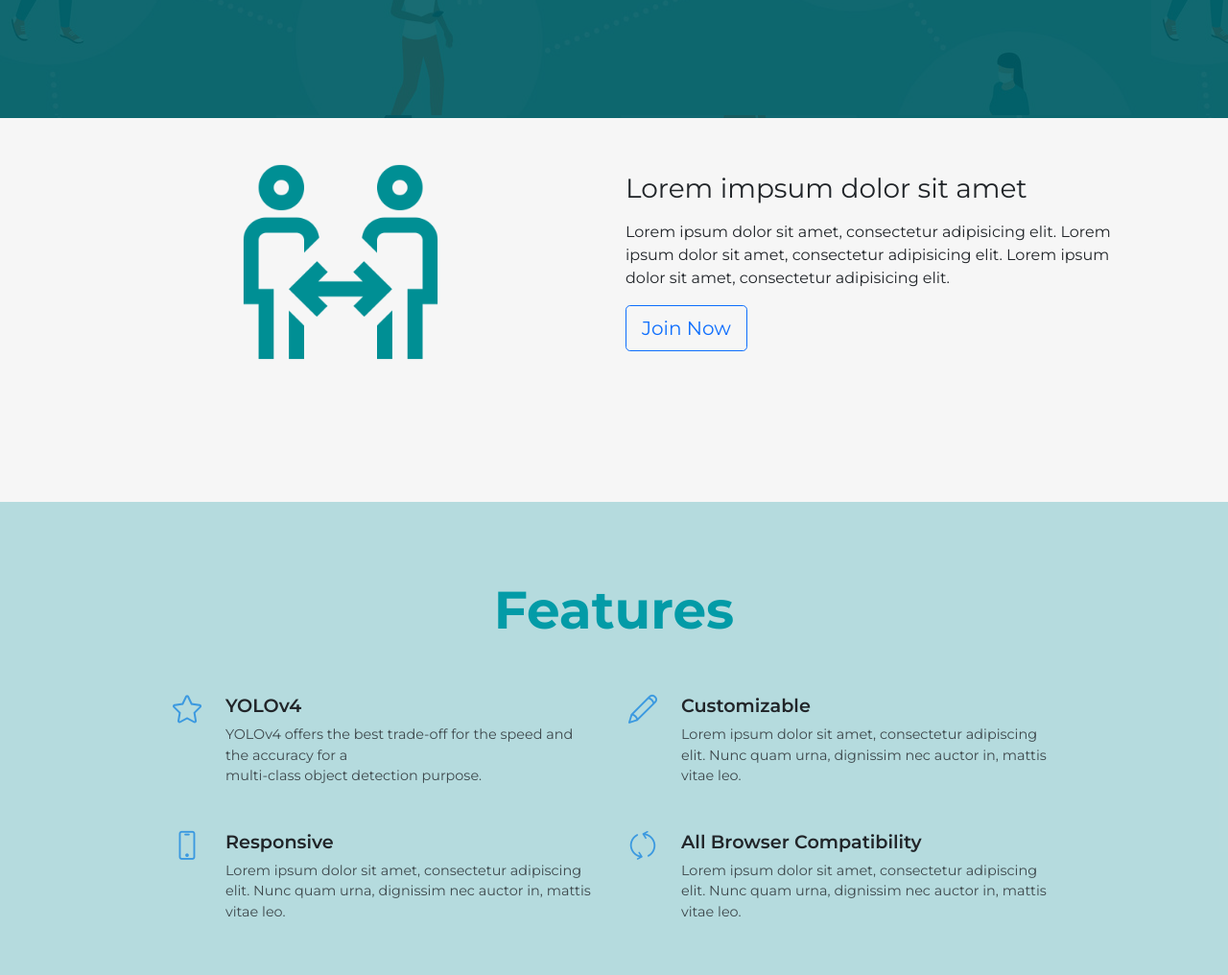
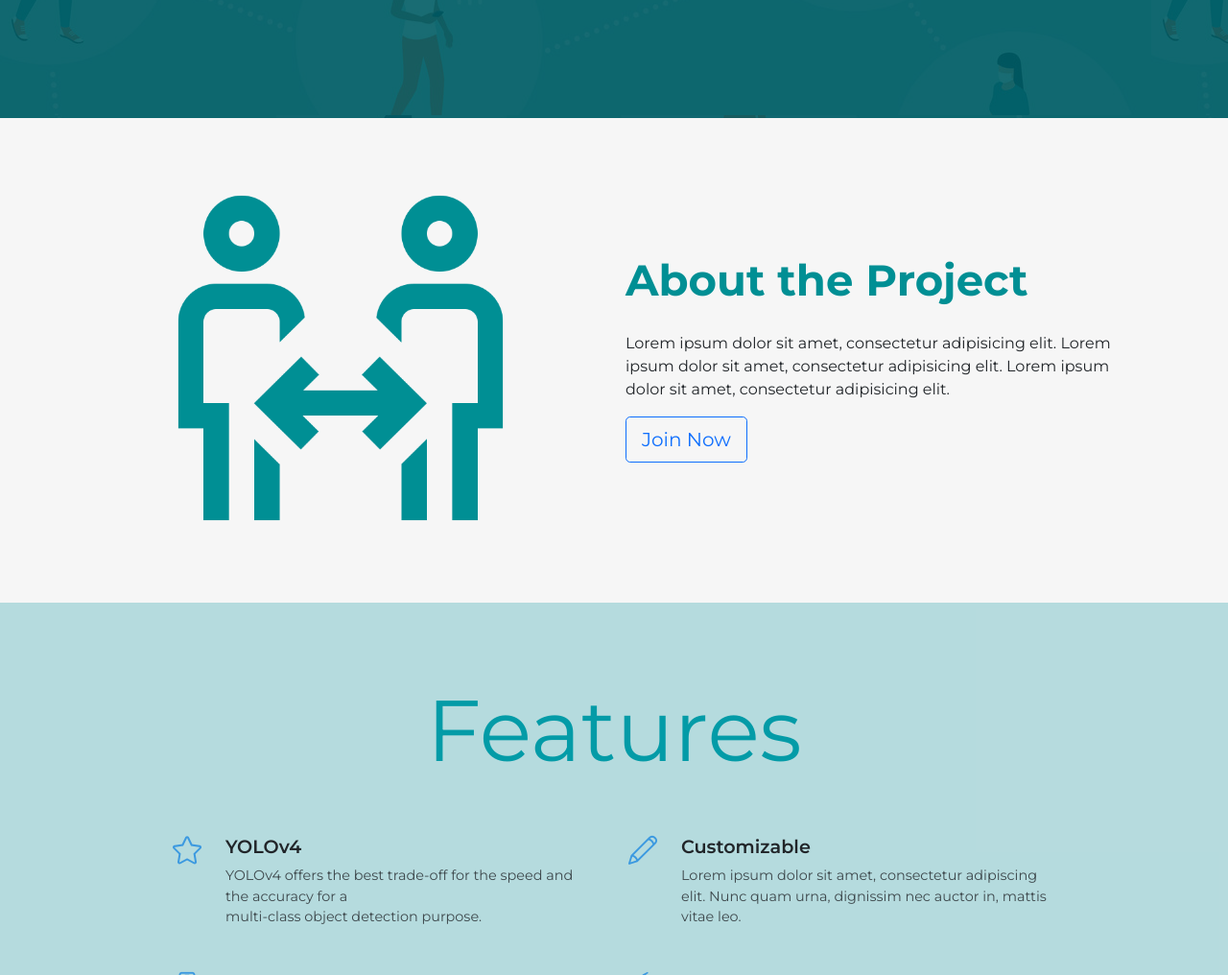
Before and after one commit to aakashmattoo/De-Socialize, a plain HTML site: page website/index.html in a window 1280 px wide. Shown: the part 637-1653 px from the top of the page at 96% size. Drawn offline with nearby package versions, Linux system fonts and the light colour scheme; some packages are replaced by stand-ins of ours; a script that the page names is missing; a web font is replaced by a local one.

Commit message:
third commit
added more features to the website!

```diff
--- a/website/index.html
+++ b/website/index.html
@@ -7,6 +7,11 @@
     <title>De - Socialize</title>
     <meta property="og:type" content="website">
     <meta property="og:image" content="assets/img/distance.png">
+    <link rel="icon" type="image/png" sizes="512x512" href="assets/img/distance.png">
+    <link rel="icon" type="image/png" sizes="512x512" href="assets/img/distance.png">
+    <link rel="icon" type="image/png" sizes="512x512" href="assets/img/distance.png">
+    <link rel="icon" type="image/png" sizes="512x512" href="assets/img/distance.png">
+    <link rel="icon" type="image/png" sizes="512x512" href="assets/img/distance.png">
     <link rel="stylesheet" href="assets/bootstrap/css/bootstrap.min.css">
     <link rel="stylesheet" href="https://fonts.googleapis.com/css?family=Montserrat:400,400i,700,700i,600,600i">
     <link rel="stylesheet" href="https://fonts.googleapis.com/css?family=ABeeZee">
@@ -39,12 +44,12 @@
                 <p style="color: rgb(166,236,241);font-family: 'Advent Pro', sans-serif;font-size: 23px;height: 53.8px;">a social distancing tool</p><button class="btn btn-outline-light btn-lg" data-aos="fade-left" type="button" style="height: 43.6px;margin: 0px;font-size: 16px;padding-right: 8;padding-left: 8;">Learn More</button>
             </div>
         </section>
-        <section class="clean-block clean-info dark">
+        <section class="clean-block clean-info dark" style="padding: 0px 0px 5px;">
             <div class="container">
-                <div class="row align-items-center">
-                    <div class="col-md-6" style="text-align: center;"><img class="img-thumbnail" src="assets/img/distance.png" width="300" style="background: rgba(255,255,255,0);border-color: rgba(33,37,41,0);text-align: center;transform: scale(0.68);opacity: 1;width: 400x;padding: 0;height: 400;"></div>
+                <div class="row align-items-center" style="height: 400;">
+                    <div class="col-md-6" style="text-align: center;"><img class="img-thumbnail" src="assets/img/distance.png" width="500" style="background: rgba(255,255,255,0);border-color: rgba(33,37,41,0);text-align: center;transform: scale(0.68);opacity: 1;width: 417x;padding: 0;height: 400;"></div>
                     <div class="col-md-6">
-                        <h3>Lorem impsum dolor sit amet</h3>
+                        <h3 style="font-size: 45px;color: #008f94;"><strong>About the Project</strong></h3>
                         <div class="getting-started-info">
                             <p>Lorem ipsum dolor sit amet, consectetur adipisicing elit. Lorem ipsum dolor sit amet, consectetur adipisicing elit. Lorem ipsum dolor sit amet, consectetur adipisicing elit.</p>
                         </div><button class="btn btn-outline-primary btn-lg" type="button">Join Now</button>
@@ -55,7 +60,7 @@
         <section class="clean-block features" style="background: rgba(3,130,140,0.29);">
             <div class="container">
                 <div class="block-heading">
-                    <h2 class="text-info" style="color: #007369;font-size: 54.8848px;"><strong>Features</strong></h2>
+                    <h2 class="text-info" style="color: #007369;font-size: 89.8848px;font-family: Montserrat, sans-serif;">Features</h2>
                     <p></p>
                 </div>
                 <div class="row justify-content-center">
```
Also changed, not shown: website/about-us.html (+5 -0 lines), website/contact-us.html (+6 -1 lines), website/features.html (+5 -0 lines), website/pricing.html (+5 -0 lines).
